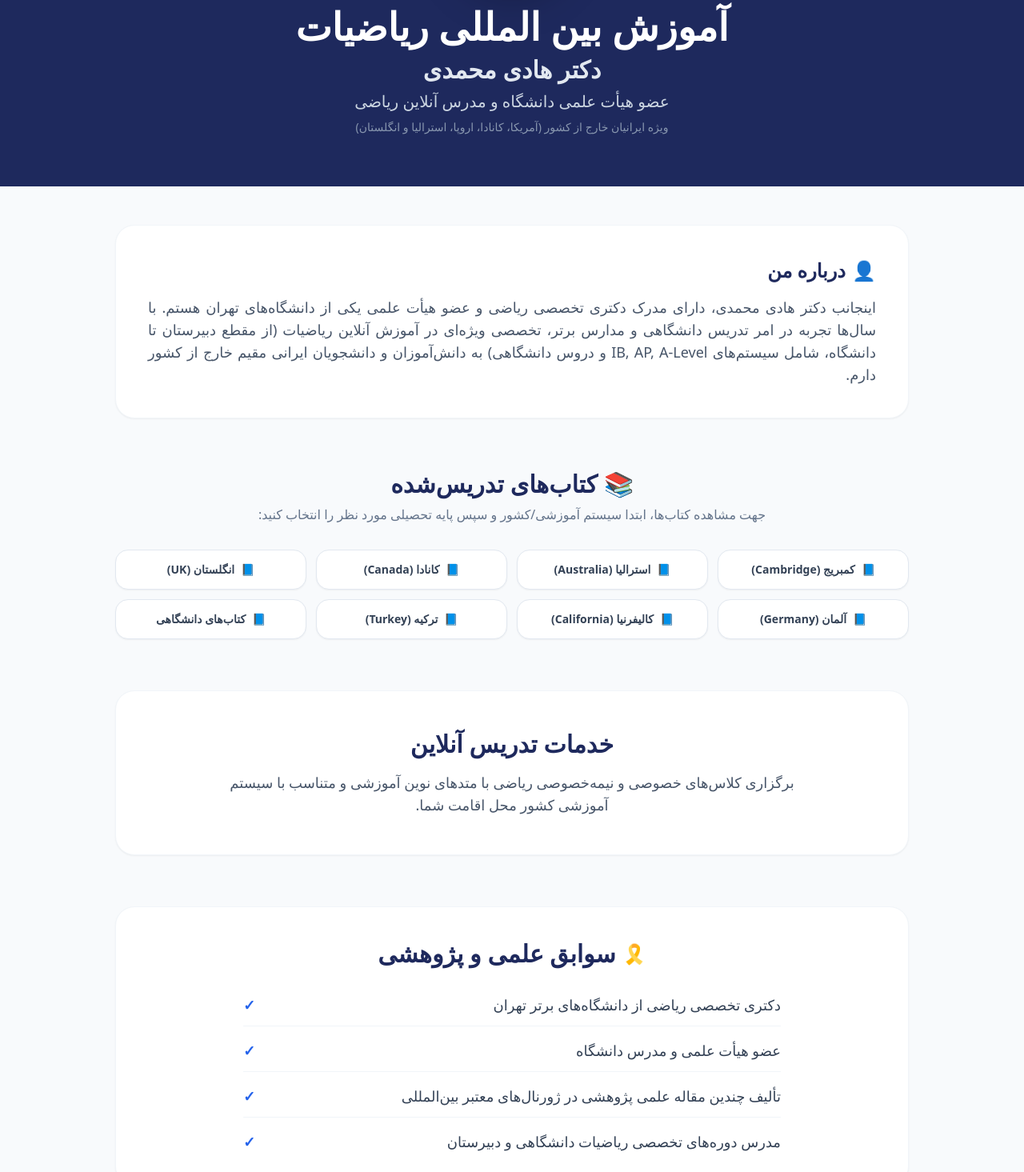
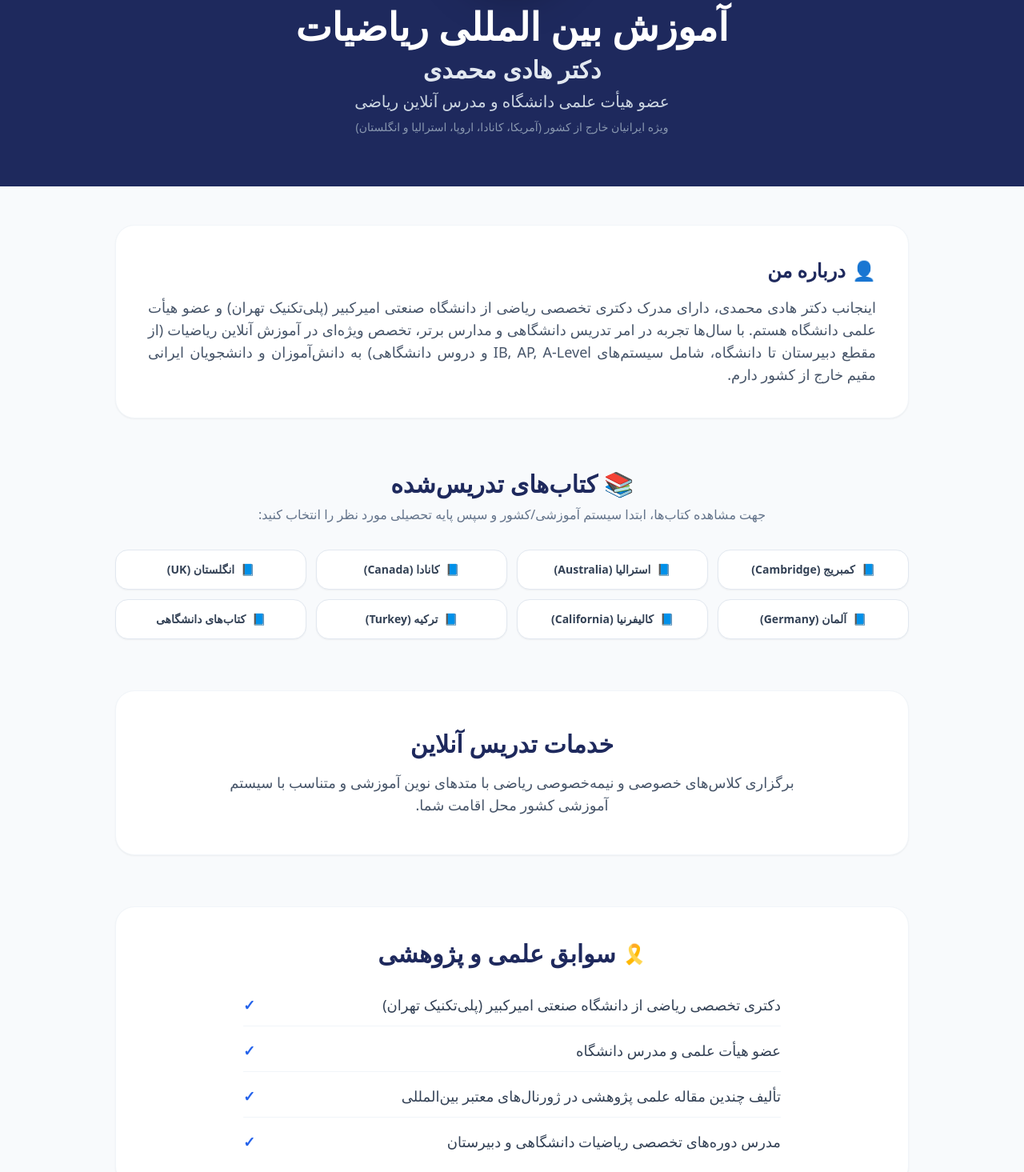
Before and after one commit to Hmohammadiz633/International-Mathematics-Site, a Next.js app: page / in a window 1280 px wide. Shown: the part 320-1785 px from the top of the page at 80% size. Built offline with nearby package versions, Linux system fonts and the light colour scheme.

Commit message:
Update page.js

```diff
--- a/app/page.js
+++ b/app/page.js
@@ -53,7 +53,7 @@ export default function Home() {
       <header className="bg-white border-b border-slate-100 sticky top-0 z-50 shadow-sm">
         <div className="max-w-7xl mx-auto px-4 sm:px-6 lg:px-8 h-16 flex items-center justify-between">
 
-          {/* سمت راست منو (بدون اسم) */}
+          {/* سمت راست منو */}
           <div className="flex items-center gap-2">
             <span className="text-xl">📐</span>
           </div>
@@ -99,12 +99,12 @@ export default function Home() {
             />
           </div>
 
-          {/* متن اصلی با فونت بزرگ‌تر */}
+          {/* عنوان اصلی */}
           <h1 className="text-3xl md:text-5xl font-extrabold mb-3">
             {lang === 'fa' ? 'آموزش بین المللی ریاضیات' : 'International Mathematics Education'}
           </h1>
 
-          {/* زیرعنوان (اسم) با فونت کوچک‌تر */}
+          {/* زیرعنوان (نام استاد) */}
           <h2 className="text-xl md:text-3xl font-semibold text-slate-200 mb-2">
             {lang === 'fa' ? 'دکتر هادی محمدی' : 'Dr. Hadi Mohammadi'}
           </h2>
@@ -127,14 +127,14 @@ export default function Home() {
           </h2>
           <p className="text-slate-600 leading-relaxed text-justify text-base md:text-lg">
             {lang === 'fa'
-              ? 'اینجانب دکتر هادی محمدی، دارای مدرک دکتری تخصصی ریاضی و عضو هیأت علمی یکی از دانشگاه‌های تهران هستم. با سال‌ها تجربه در امر تدریس دانشگاهی و مدارس برتر، تخصصی ویژه‌ای در آموزش آنلاین ریاضیات (از مقطع دبیرستان تا دانشگاه، شامل سیستم‌های IB, AP, A-Level و دروس دانشگاهی) به دانش‌آموزان و دانشجویان ایرانی مقیم خارج از کشور دارم.'
-              : 'I am Dr. Hadi Mohammadi, holding a Ph.D. in Mathematics and serving as a university faculty member. With extensive experience teaching at top universities and high schools, I specialize in online mathematics education tailored for students worldwide.'
+              ? 'اینجانب دکتر هادی محمدی، دارای مدرک دکتری تخصصی ریاضی از دانشگاه صنعتی امیرکبیر (پلی‌تکنیک تهران) و عضو هیأت علمی دانشگاه هستم. با سال‌ها تجربه در امر تدریس دانشگاهی و مدارس برتر، تخصص ویژه‌ای در آموزش آنلاین ریاضیات (از مقطع دبیرستان تا دانشگاه، شامل سیستم‌های IB, AP, A-Level و دروس دانشگاهی) به دانش‌آموزان و دانشجویان ایرانی مقیم خارج از کشور دارم.'
+              : 'I am Dr. Hadi Mohammadi, holding a Ph.D. in Mathematics from Amirkabir University of Technology (Tehran Polytechnic) and serving as a university faculty member. With extensive experience teaching at top universities and high schools, I specialize in online mathematics education tailored for students worldwide.'
             }
           </p>
         </div>
       </section>
 
-      {/* ۳. بخش کتاب‌های تدریس‌شده (آکاردئونی هوشمند) */}
+      {/* ۳. بخش کتاب‌های تدریس‌شده */}
       <section id="books" className="max-w-5xl mx-auto my-16 px-4 text-center">
         <h2 className="text-2xl md:text-3xl font-bold text-[#1e295d] mb-2 flex items-center justify-center gap-2">
           <span className="text-3xl">📚</span>
@@ -252,7 +252,7 @@ export default function Home() {
         </div>
       </section>
 
-      {/* ۵. بخش سوابق علمی و پژوهشی */}
+      {/* ۵. بخش سوابق علمی و پژوهشی (اصلاح‌شده) */}
       <section id="resume" className="max-w-5xl mx-auto my-16 px-4">
         <div className="bg-white rounded-3xl p-6 md:p-10 shadow-sm border border-slate-100">
           <div className="flex items-center justify-center gap-2 mb-8 text-[#1e295d]">
@@ -264,7 +264,7 @@ export default function Home() {
 
           <ul className="space-y-4 max-w-2xl mx-auto text-right">
             <li className="flex items-center justify-between text-base md:text-lg text-slate-700 border-b border-slate-100 pb-3">
-              <span>{lang === 'fa' ? 'دکتری تخصصی ریاضی از دانشگاه‌های برتر تهران' : 'Ph.D. in Mathematics from top universities in Tehran'}</span>
+              <span>{lang === 'fa' ? 'دکتری تخصصی ریاضی از دانشگاه صنعتی امیرکبیر (پلی‌تکنیک تهران)' : 'Ph.D. in Mathematics from Amirkabir University of Technology (Tehran Polytechnic)'}</span>
               <span className="text-blue-600 font-bold">✓</span>
             </li>
             <li className="flex items-center justify-between text-base md:text-lg text-slate-700 border-b border-slate-100 pb-3">
@@ -283,7 +283,7 @@ export default function Home() {
         </div>
       </section>
 
-      {/* ۶. بخش ارتباط با استاد (۳ کادر) */}
+      {/* ۶. بخش ارتباط با استاد */}
       <section id="contact" className="max-w-5xl mx-auto my-16 px-4 text-center">
         <h2 className="text-2xl md:text-3xl font-bold text-[#1e295d] mb-3">
           {lang === 'fa' ? 'ارتباط با استاد' : 'Contact Professor'}
```
